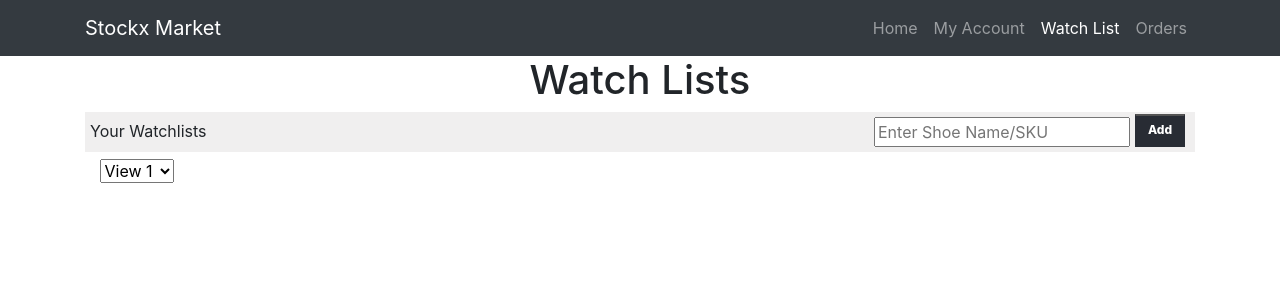
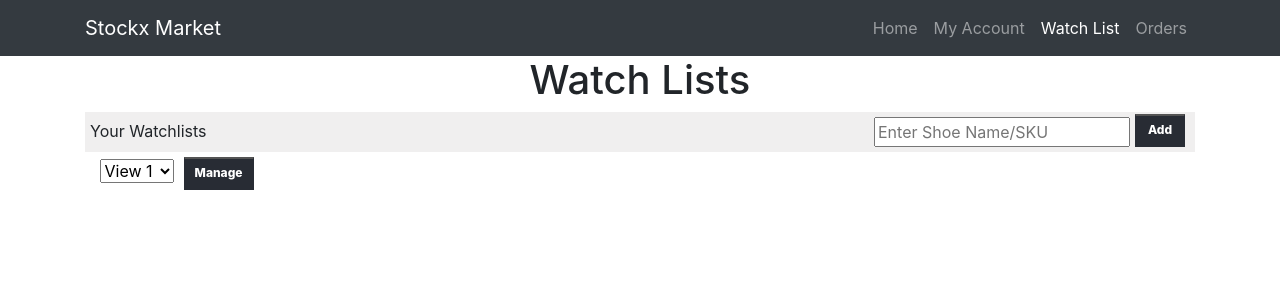
Before and after one commit to zfdupont/stockx-market, a React (Create React App) app: page /watchlists in a window 1280 px wide. Shown: the top 300 px of the page. Built offline with nearby package versions, Linux system fonts and the light colour scheme.

Commit message:
added views and manage button

```diff
--- a/src/components/WatchList.css
+++ b/src/components/WatchList.css
@@ -52,3 +52,21 @@
     float:left;
     margin-left: -117px;
 }
+#view-lists button{
+    margin-left: 10px;
+    width: 70px;
+    background: #282c34;
+    border-bottom: #282c34 3px solid;
+    border-left: #282c34 1px solid;
+    border-right: #282c34 1px solid;
+    text-align: center;
+    color: white;
+    padding: 5px;
+    float: right;
+    margin-top: -2px;
+    font-size: 12px;
+    font-weight: 800
+}
+#view-lists button:hover {
+    opacity: 0.8;
+  }
--- a/src/components/WatchLists.jsx
+++ b/src/components/WatchLists.jsx
@@ -1,5 +1,6 @@
 import React from "react";
 import './WatchList.css';
+
 function WatchLists() {
     return (
         <div className="lists">
@@ -17,8 +18,8 @@
                             <option value = ""> View 2 </option>
                             <option value = ""> View 3 </option>
                         </select>
-
-                    </div>
+                        <button type = "button">Manage</button>
+                        </div>
                 </div>
             </div>
         </div>
```
